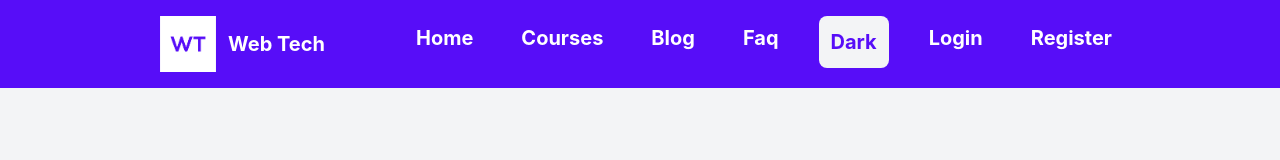
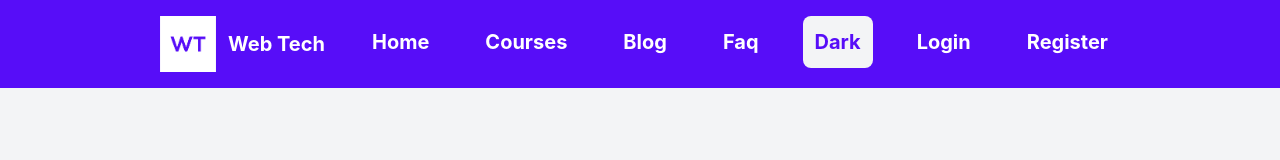
Before and after one commit to Md-Pervez-Hossain/web-learning-platform, a React (Create React App) app: page / in a window 1280 px wide. Shown: the top 160 px of the page. Built offline with nearby package versions, Linux system fonts and the light colour scheme; no server answers.

Commit message:
navbar padding add

```diff
--- a/src/Components/Header/Header.js
+++ b/src/Components/Header/Header.js
@@ -33,25 +33,25 @@ const Header = () => {
         <div className="flex gap-8 menu menu-vertical lg:menu-horizontal ">
           <Link
             to="/home"
-            className=" hover:bg-white hover:text-primary hover:ease-in duration-200 rounded-lg p-2"
+            className=" hover:bg-white hover:text-primary hover:ease-in duration-200 rounded-lg p-3"
           >
             Home
           </Link>
           <Link
             to="/courses"
-            className=" hover:bg-white hover:text-primary hover:ease-in duration-200 rounded-lg p-2"
+            className=" hover:bg-white hover:text-primary hover:ease-in duration-200 rounded-lg p-3"
           >
             Courses
           </Link>
           <Link
             to="/blog"
-            className=" hover:bg-white hover:text-primary hover:ease-in duration-200 rounded-lg p-2"
+            className=" hover:bg-white hover:text-primary hover:ease-in duration-200 rounded-lg p-3"
           >
             Blog
           </Link>
           <Link
             to="/faq"
-            className=" hover:bg-white hover:text-primary hover:ease-in duration-200 rounded-lg p-2"
+            className=" hover:bg-white hover:text-primary hover:ease-in duration-200 rounded-lg p-3"
           >
             Faq
           </Link>
@@ -68,7 +68,7 @@ const Header = () => {
               <Link
                 to="/home"
                 onClick={handleLogout}
-                className=" hover:bg-white hover:text-primary hover:ease-in duration-200 rounded-lg p-2"
+                className=" hover:bg-white hover:text-primary hover:ease-in duration-200 rounded-lg p-3"
               >
                 Logout
               </Link>
@@ -78,20 +78,20 @@ const Header = () => {
                 alt=""
                 width="50px"
                 title={user.displayName}
-                className=" rounded hover:bg-white hover:text-primary hover:ease-in duration-200 hover:rounded-lg p-2"
+                className=" rounded hover:bg-white hover:text-primary hover:ease-in duration-200 hover:rounded-lg p-3"
               />
             </>
           ) : (
             <>
               <Link
                 to="/login"
-                className=" hover:bg-white hover:text-primary hover:ease-in duration-200 rounded-lg p-2"
+                className=" hover:bg-white hover:text-primary hover:ease-in duration-200 rounded-lg p-3"
               >
                 Login
               </Link>
               <Link
                 to="register"
-                className=" hover:bg-white hover:text-primary hover:ease-in duration-200 rounded-lg p-2"
+                className=" hover:bg-white hover:text-primary hover:ease-in duration-200 rounded-lg p-3"
               >
                 Register
               </Link>
```
